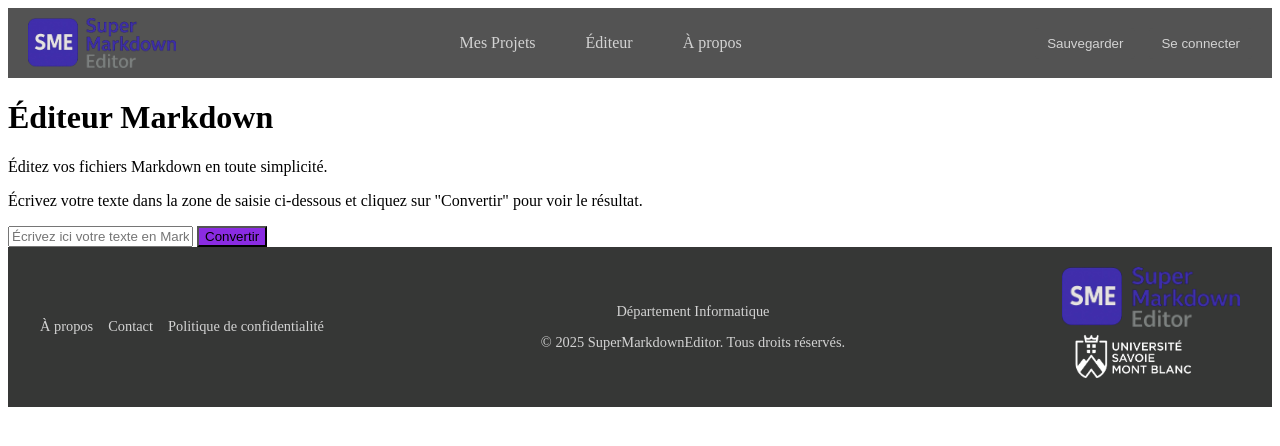
After one commit to benjimania74/SuperMarkdownEditor, a PHP site: page / in a window 1280 px wide. The commit adds this page. Shown: the top 446 px of the page. Run offline with PHP 8.4, Linux system fonts and the light colour scheme.

Commit message:
creating the first part of a one-page system

```diff
--- /dev/null
+++ b/css/editor.css
@@ -0,0 +1,3 @@
+#convertButton{
+    background-color: blueviolet;
+}
--- a/css/global.css
+++ b/css/global.css
@@ -87,8 +87,6 @@
     visibility: visible;
 }
 
-
-
 .user-actions button {
     background-color: var(--mainHeader);
     color: var(--secondary);
@@ -125,13 +123,10 @@ footer {
     flex-wrap: wrap;
     width: 100%;
     max-width: 1200px;
-    margin: 0 auto;
-    padding: 0;
 }
 
 .footer-logo {
     flex: 0 0 auto;
-    margin-right: 20px;
     align-self: flex-start;
 }
 
@@ -142,14 +137,12 @@ footer {
 }
 
 .footer-info p {
-    margin: 5px 0;
     font-size: 0.9em;
 }
 
 .footer-links {
     display: flex;
     gap: 15px;
-    margin-top: 10px;
 }
 
 .footer-links a {
--- a/html/footer.html
+++ b/html/footer.html
@@ -1,33 +1,21 @@
-<!DOCTYPE html>
-<html lang="fr">
-
-<head>
-    <meta charset="UTF-8">
-    <meta name="viewport" content="width=device-width, initial-scale=1.0">
-    <title>SuperMarkdownEditor</title>
-    <link rel="stylesheet" href="../css/global.css">
-    <link rel="icon" type="image/png" href="../img/favicon/favicon-96x96.png" sizes="96x96" />
-    <link rel="icon" type="image/svg+xml" href="../img/favicon/favicon.svg" />
-    <link rel="shortcut icon" href="../img/favicon/favicon.ico" />
-    <link rel="apple-touch-icon" sizes="180x180" href="../img/favicon/apple-touch-icon.png" />
-    <meta name="apple-mobile-web-app-title" content="MyWebSite" />
-    <link rel="manifest" href="../img/favicon/site.webmanifest" />
-</head>
 <footer>
     <div class="footer-container">
-        <div class="footer-logo">
-            <a href ="https://www.univ-smb.fr/">
-                <img id="logo" src="../img/logo_usmb_blanc.png" alt="Logo USMB">
-            </a>
+        <div class="footer-links">
+            <a href="about.html">À propos</a>
+            <a href="contact.html">Contact</a>
+            <a href="privacy.html">Politique de confidentialité</a>
         </div>
         <div class="footer-info">
             <p>Département Informatique</p>
             <p>&copy; 2025 SuperMarkdownEditor. Tous droits réservés.</p>
         </div>
-        <div class="footer-links">
-            <a href="about.html">À propos</a>
-            <a href="contact.html">Contact</a>
-            <a href="privacy.html">Politique de confidentialité</a>
+        <div class="footer-logo">
+            <a href="index.html">
+                <img src="./img/SME_gros_logo.png" alt="SuperMarkdownEditor" />
+            </a>
+            <a href="https://www.univ-smb.fr/">
+                <img id="logo" src="./img/logo_usmb_blanc.png" alt="Logo USMB">
+            </a>
         </div>
     </div>
 </footer>
--- a/html/header.html
+++ b/html/header.html
@@ -1,24 +1,7 @@
-<!DOCTYPE html>
-<html lang="fr">
-
-<head>
-    <meta charset="UTF-8">
-    <meta name="viewport" content="width=device-width, initial-scale=1.0">
-    <title>SuperMarkdownEditor</title>
-    <link rel="stylesheet" href="../css/global.css">
-    <link rel="icon" type="image/png" href="../img/favicon/favicon-96x96.png" sizes="96x96" />
-    <link rel="icon" type="image/svg+xml" href="../img/favicon/favicon.svg" />
-    <link rel="shortcut icon" href="../img/favicon/favicon.ico" />
-    <link rel="apple-touch-icon" sizes="180x180" href="../img/favicon/apple-touch-icon.png" />
-    <meta name="apple-mobile-web-app-title" content="MyWebSite" />
-    <link rel="manifest" href="../img/favicon/site.webmanifest" />
-    <script src="../js/front/front.js"></script>
-</head>
-
 <div class="header-container">
     <div class="logo">
         <a href="index.html">
-            <img src="../img/SME_gros_logo.png" alt="SuperMarkdownEditor" />
+            <img src="./img/SME_gros_logo.png" alt="SuperMarkdownEditor" />
         </a>
     </div>
     <nav class="navigation">
@@ -48,6 +31,3 @@
         <button id="login-button">Se connecter</button>
     </div>
 </div>
-
-
-</html>
--- /dev/null
+++ b/index.php
@@ -0,0 +1,27 @@
+<!DOCTYPE html>
+<html lang="fr">
+<head>
+    <meta charset="UTF-8">
+    <meta name="viewport" content="width=device-width, initial-scale=1.0">
+    <title>SuperMarkdownEditor</title>
+    <link rel="stylesheet" href="./css/global.css">
+    <link rel="icon" type="image/png" href="./img/favicon/favicon-96x96.png" sizes="96x96" />
+    <link rel="icon" type="image/svg+xml" href="./img/favicon/favicon.svg" />
+    <link rel="shortcut icon" href="./img/favicon/favicon.ico" />
+    <link rel="apple-touch-icon" sizes="180x180" href="./img/favicon/apple-touch-icon.png" />
+    <meta name="apple-mobile-web-app-title" content="MyWebSite" />
+    <link rel="manifest" href="./img/favicon/site.webmanifest" />
+    <script src="./js/front/front.js"></script>
+</head>
+<?php
+include("html/header.html");
+?>
+<body>
+    <?php
+    include("php/pages/editor.php");
+    ?>
+</body>
+<?php
+include("html/footer.html");
+?>
+</html>
--- /dev/null
+++ b/php/pages/editor.php
@@ -0,0 +1,15 @@
+<head>
+    <link rel="stylesheet" href="css/editor.css">
+</head>
+<div id="editorContainer">
+    <h1>Éditeur Markdown</h1>
+    <p>Éditez vos fichiers Markdown en toute simplicité.</p>
+    <p>Écrivez votre texte dans la zone de saisie ci-dessous et cliquez sur "Convertir" pour voir le résultat.</p>
+<div id="inputUser">
+    <input type="text" id="inputText" placeholder="Écrivez ici votre texte en Markdown..." />
+    <button id="convertButton">Convertir</button>
+</div>
+<div id="outputMarkdown">
+
+</div>
+</div>
```
Also changed, not shown: php/pages/index.php (+8 -0 lines), img/favicon/apple-touch-icon.png (renamed from img/apple-touch-icon.png), img/favicon/favicon-96x96.png (renamed from img/favicon-96x96.png), img/favicon/favicon.ico (renamed from img/favicon.ico), img/favicon/favicon.svg (renamed from img/favicon.svg), img/favicon/site.webmanifest (renamed from img/site.webmanifest), img/favicon/web-app-manifest-192x192.png (renamed from img/web-app-manifest-192x192.png), img/favicon/web-app-manifest-512x512.png (renamed from img/web-app-manifest-512x512.png), php/index.php (deleted).
